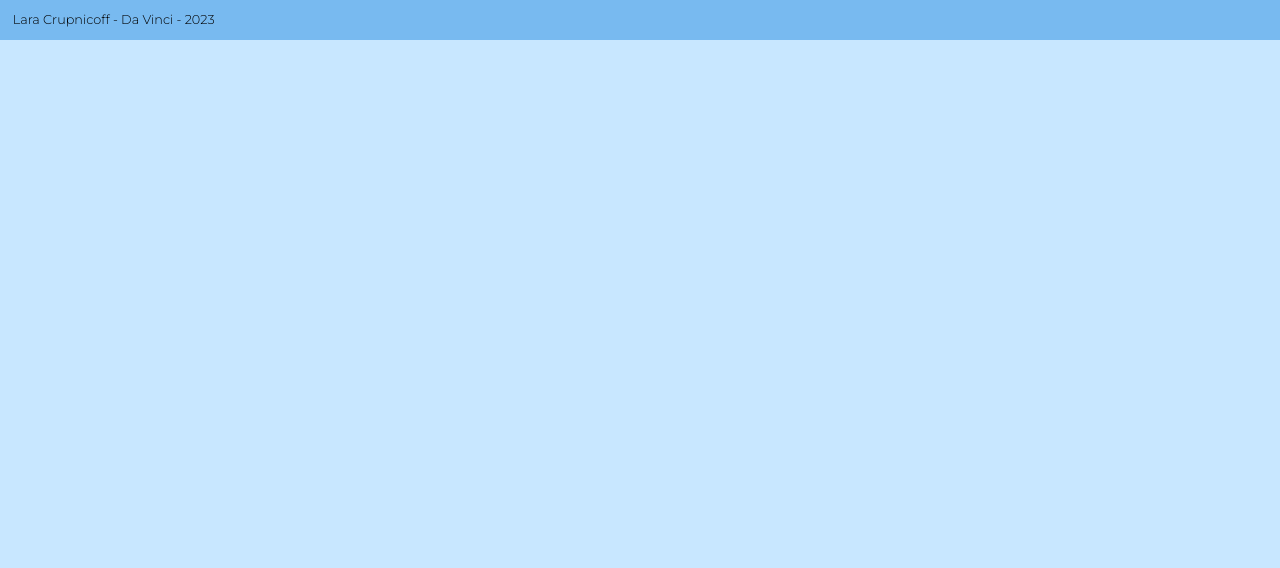
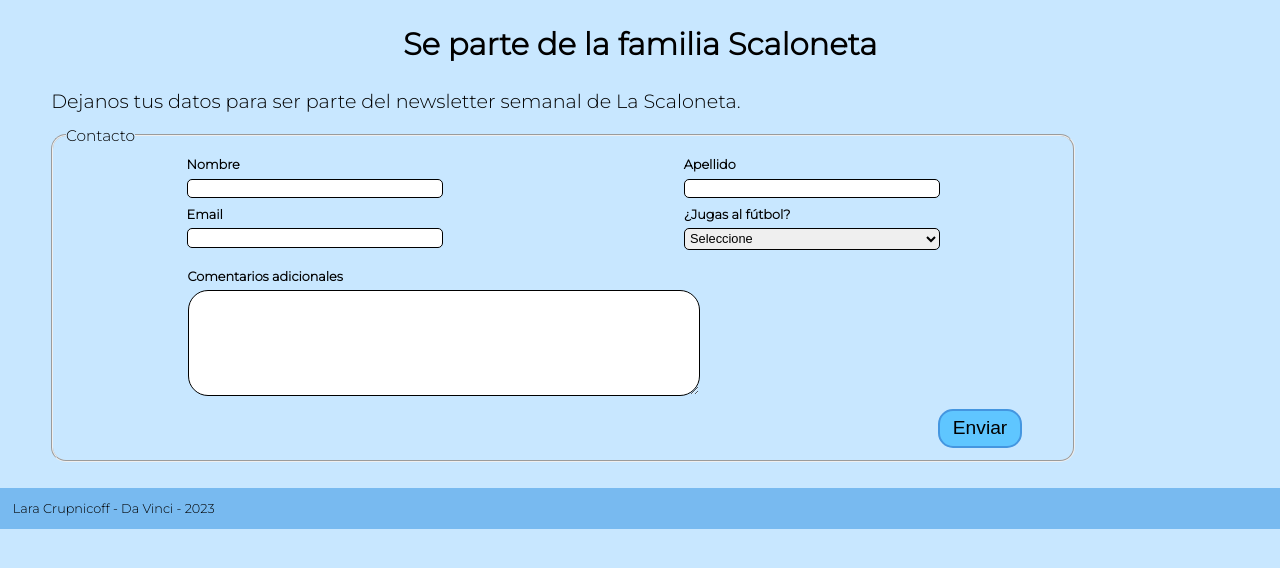
Before and after one commit to EmilioBensignor/La-Scaloneta, a PHP site: page /index.php?s=contacto in a window 1280 px wide. Shown: the part 163-731 px from the top of the page. Run offline with PHP 8.4, Linux system fonts and the light colour scheme.

Commit message:
Correccion plantel y contacto + gracias  terminado

```diff
--- a/css/style.css
+++ b/css/style.css
@@ -32,6 +32,8 @@ h1{
 
 h2{
     font-size: 2.4vw;
+    text-align: center;
+    margin: 2vw 0;
 }
 
 h3{
@@ -70,11 +72,6 @@ footer{
 }
 
 /* Plantilla */
-.main-plantilla h2{
-    text-align: center;
-    margin: 1.5vw 0;
-}
-
 .sectionExplicación{
     display: flex;
     justify-content: center;
@@ -88,10 +85,9 @@ footer{
 }
 
 .sectionJugadores{
-    display: grid;
-    grid-template-columns: repeat(4, 1fr);
-    grid-template-rows: repeat(6, 1fr);
-    justify-items: center;
+    display: flex;
+    justify-content: center;
+    flex-wrap: wrap;
     padding: 0 1.5vw;
 }
 
@@ -102,7 +98,7 @@ footer{
     text-align: center;
     width: max-content;
     padding-bottom: 0.5vw;
-    margin-bottom: 2vw;
+    margin: 2vw;
     border: 3px solid black;
     border-radius: 20px;
 }
@@ -124,11 +120,6 @@ footer{
 }
 
 /* Detalle */
-.mainDetalle h2{
-    text-align: center;
-    margin: 2vw 0;
-}
-
 .sectionDescripcion{
     display: flex;
     align-items: center;
@@ -164,16 +155,120 @@ footer{
     width: 17vw;
 }
 
+/* Contacto */
+.main-contacto{
+    margin: 1vw 4vw;
+}
+
+form{
+    margin-bottom: 2vw;
+}
+
+.main-contacto form p{
+    margin-bottom: 1vw;
+    font-size: 1.5vw;
+}
+
+fieldset{
+    width: 80vw;
+    padding: 1vw;
+    border-radius: 15px;
+}
+
+legend{
+    color: black;
+    font-size: 1.2vw;
+}
+
+.sectionContacto{
+    display: grid;
+    grid-template-columns: 1fr 1fr;
+    grid-template-rows: 1fr 1fr;
+    justify-items: center;
+}
+
+.sectionContacto div{
+    display: flex;
+    flex-direction: column;
+}
+
+form label{
+    font-size: 1vw;
+    font-weight: bold;
+}
+
+.sectionContacto input, .sectionContacto select{
+    width: 20vw;
+    font-size: 1vw;
+    margin: 0.5vw 0;
+    padding: 0.1vw;
+    border: 1px solid black;
+    border-radius: 5px;
+}
+
+.divTextarea{
+    width: 40vw;
+    display: flex;
+    flex-direction: column;
+    margin: 1vw 0 1vw 9.5vw;
+}
+
+.divTextarea textarea{
+    font-family: 'Montserrat', sans-serif;
+    padding: 0.5vw;
+    margin-top: 0.5vw;
+    border: 1px solid black;
+    border-radius: 20px;
+    color: black;
+    font-size: 0.8vw;
+}
+
+.divButtonForm{
+    display: flex;
+    justify-content: end;
+}
+
+.divButtonForm button{
+    font-size: 1.5vw;
+    padding: 0.5vw 1vw;
+    color: black;
+    background-color: #5FC6FF;
+    border: 2px solid #4496E0;
+    border-radius: 15px;
+    margin-right: 3vw;
+    cursor: pointer;
+}
+
+.divButtonForm button:hover{
+    color: #C8E7FF;
+}
+
+/* Gracias */
+.main-gracias{
+    height: 65vh;
+}
+
+.main-gracias p{
+    text-align: center;
+    font-size: 1.5vw;
+}
+
+.divMessiSaludo{
+    display: flex;
+    justify-content: center;
+    margin: 2vw 0;
+}
+
+.divMessiSaludo img{
+    width: 15vw;
+}
+
 /* 404 */
 .main-404{
     display: flex;
     flex-direction: column;
     align-items: center;
     margin: 2vw 0;
-}
-
-.main-404 h2{
-    margin-bottom: 1vw;
 }
 
 .main-404 p{
--- a/index.php
+++ b/index.php
@@ -14,6 +14,9 @@ $arrayRutas = [
     ],
     'contacto' => [
         'titulo' => 'Subite a la Scaloneta',
+    ],
+    'gracias' => [
+        'titulo' => 'Gracias',
     ],
     '404' => [
         'titulo' => 'Página no encontrada',
--- a/vistas/contacto.php
+++ b/vistas/contacto.php
@@ -1,5 +1,39 @@
-<main>
-    <form action="">
-
+<main class="main-contacto">
+    <h2>Se parte de la familia Scaloneta</h2>
+    <form action="index.php?s=gracias" method="post">
+        <p>Dejanos tus datos para ser parte del newsletter semanal de La Scaloneta.</p>
+        <fieldset>
+            <legend>Contacto</legend>
+            <section class="sectionContacto">
+                <div>
+                    <label for="nombre">Nombre</label>
+                    <input name="nombre" id="nombre" type="text" required>
+                </div>
+                <div>
+                    <label for="apellido">Apellido</label>
+                    <input name="apellido" id="apellido" type="text" required>
+                </div>
+                <div>
+                    <label for="email">Email</label>
+                    <input name="email" id="email" type="email" required>
+                </div>
+                <div>
+                    <label for="futbol">¿Jugas al fútbol?</label>
+                    <select name="futbol" id="futbol" required>
+                        <option value="">Seleccione</option>
+                        <option value="regularmente">Si, regularmente</option>
+                        <option value="veces">Si, a veces</option>
+                        <option value="no">No</option>
+                    </select>
+                </div>
+            </section>
+            <div class="divTextarea">
+                <label for="comentarios">Comentarios adicionales</label>
+                <textarea name="comentarios" id="comentarios" rows="7"></textarea>
+            </div>
+            <div class="divButtonForm">
+                <button type="submit">Enviar</button>
+            </div>
+        </fieldset>
     </form>
 </main>
```
Also changed, not shown: vistas/gracias.php (added, +15 -0 lines), images/messi-saludo.png (added).
